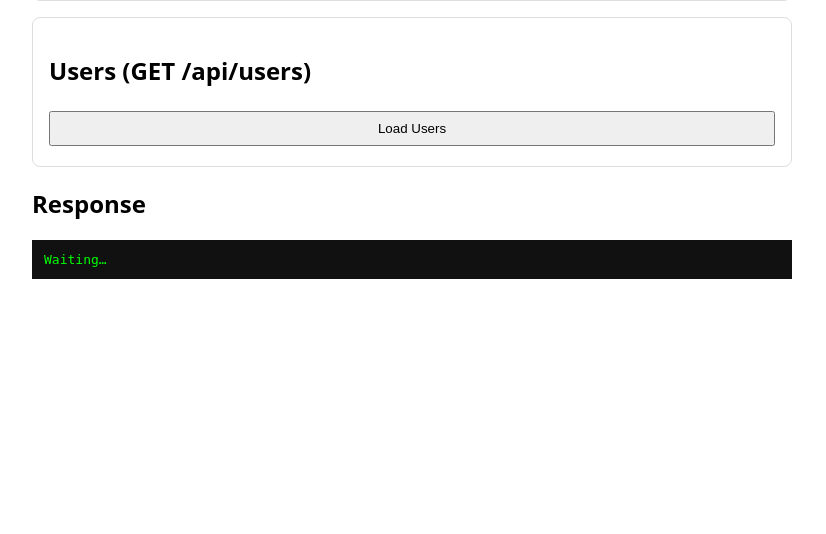
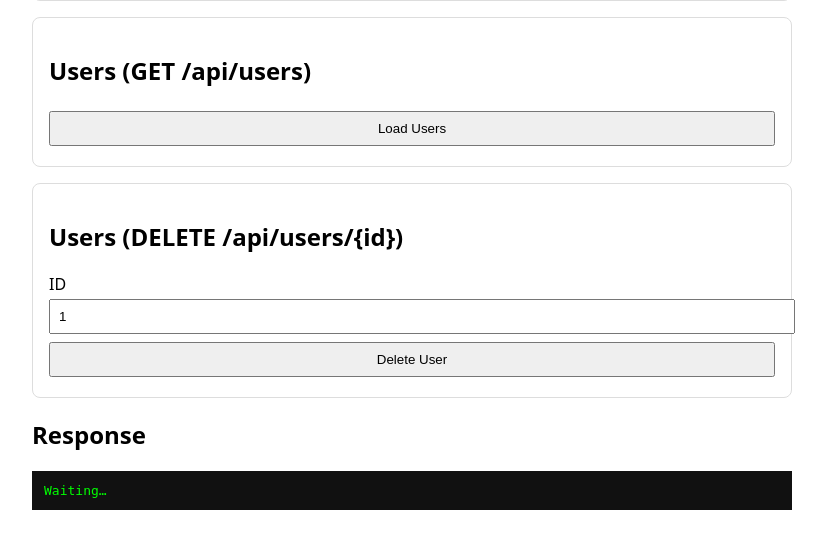
Before and after one commit to erictran739/StudentNest, a Spring Boot app: page /auth-test.html in a window 1280 px wide. Shown: the part 728-1262 px from the top of the page, without its empty margins (228-1054 px from the left). Before the commit the page ends 1007 px from the top, so only its background shows below. Run offline with Spring Boot 4, Linux system fonts and the light colour scheme; some of the project's set-up classes (security, data sources, template engines, error pages and the like) are left out, and stand-ins take their place.

Commit message:
Delete user API request

```diff
--- a/backend/src/main/resources/static/auth-test.html
+++ b/backend/src/main/resources/static/auth-test.html
@@ -4,11 +4,37 @@
     <meta charset="utf-8"/>
     <title>Auth/User API Test</title>
     <style>
-    body { font-family: system-ui, Arial; max-width: 760px; margin: 24px auto; }
-    input, button { padding: 8px; margin: 4px 0; width: 100%; }
-    .row { display: grid; grid-template-columns: 1fr 1fr; gap: 12px; }
-    pre { background:#111; color:#0f0; padding:12px; overflow:auto; }
-    section { border:1px solid #ddd; padding:16px; border-radius:8px; margin:16px 0; }
+        body {
+            font-family: system-ui, Arial;
+            max-width: 760px;
+            margin: 24px auto;
+        }
+
+        input, button {
+            padding: 8px;
+            margin: 4px 0;
+            width: 100%;
+        }
+
+        .row {
+            display: grid;
+            grid-template-columns: 1fr 1fr;
+            gap: 12px;
+        }
+
+        pre {
+            background: #111;
+            color: #0f0;
+            padding: 12px;
+            overflow: auto;
+        }
+
+        section {
+            border: 1px solid #ddd;
+            padding: 16px;
+            border-radius: 8px;
+            margin: 16px 0;
+        }
     </style>
 </head>
 <body>
@@ -37,6 +63,26 @@
     <button onclick="listUsers()">Load Users</button>
 </section>
 
+<section>
+    <h2>Users (DELETE /api/users/{id})</h2>
+    <label for="delete_id">ID</label><input id="delete_id" value="1" placeholder="ID of user">
+
+    <button onclick="deleteUser()">Delete User</button>
+</section>
+
+<!--<section>-->
+<!--    <h2>Users (PUT /api/users)</h2>-->
+<!--    <label for="update_id">ID</label><input id="update_id" value="john@email.com">-->
+
+<!--    <label for="update_first_name">First Name</label><input id="update_first_name" value="john@email.com">-->
+<!--    <label for="update_last_name">Last Name</label><input id="update_last_name" value="john@email.com">-->
+
+<!--    <label for="update_email">Email</label><input id="update_email" value="john@email.com">-->
+<!--    <label for="update_password">Password</label><input id="update_password" value="john@email.com">-->
+<!--    <label for="update_status">Status</label><input id="update_status" value="john@email.com">-->
+<!--    <button onclick="updateUser()">Update User</button>-->
+<!--</section>-->
+
 <h2>Response</h2>
 <pre id="out">Waiting…</pre>
 
@@ -50,43 +96,67 @@ function show(res) {
     async function register() {
         const body = {
             firstName: document.getElementById('fn').value,
-    lastName:  document.getElementById('ln').value,
-    email:     document.getElementById('em').value,
-    password:  document.getElementById('pw').value
+            lastName: document.getElementById('ln').value,
+            email: document.getElementById('em').value,
+            password: document.getElementById('pw').value
         };
         try {
             const r = await fetch('/auth/register', {
                 method: 'POST',
-      headers: { 'Content-Type':'application/json' },
+                headers: {'Content-Type': 'application/json'},
                 body: JSON.stringify(body)
             });
-    const data = await r.json().catch(()=> ({}));
-    show({status:r.status, data});
-  } catch (e) { show(String(e)); }
+            const data = await r.json().catch(() => ({}));
+            show({status: r.status, data});
+        } catch (e) {
+            show(String(e));
+        }
     }
 
     async function login() {
         const body = {
-    email:    document.getElementById('lem').value,
+            email: document.getElementById('lem').value,
             password: document.getElementById('lpw').value
         }
         try {
             const r = await fetch('/auth/login', {
                 method: 'POST',
-      headers: { 'Content-Type':'application/json' },
+                headers: {'Content-Type': 'application/json'},
                 body: JSON.stringify(body)
             });
-    const data = await r.json().catch(()=> ({}));
-    show({status:r.status, data});
-  } catch (e) { show(String(e)); }
+            const data = await r.json().catch(() => ({}));
+            show({status: r.status, data});
+        } catch (e) {
+            show(String(e));
+        }
     }
 
     async function listUsers() {
         try {
             const r = await fetch('/api/users');
             const data = await r.json();
-    show({status:r.status, data});
-  } catch (e) { show(String(e)); }
+            show({status: r.status, data});
+        } catch (e) {
+            show(String(e));
+        }
+    }
+
+    async function deleteUser() {
+        const id = document.getElementById('delete_id').value;
+
+        const url = '/api/users/' + id;
+        const body = {method: 'DELETE'};
+
+        try {
+            const r = await fetch(url, body);
+            show({status: r.status});
+        } catch (e) {
+            show(String(e));
+        }
+    }
+
+    async function updateUser() {
+        const body = {}
     }
 </script>
 </body>
```
Also changed, not shown: backend/src/main/java/edu/csulb/cecs491b/studentnest/config/SecurityConfig.java (+4 -4 lines), backend/src/main/java/edu/csulb/cecs491b/studentnest/service/UserService.java (+24 -2 lines). Lines whose indentation alone changed are shown as unchanged.
